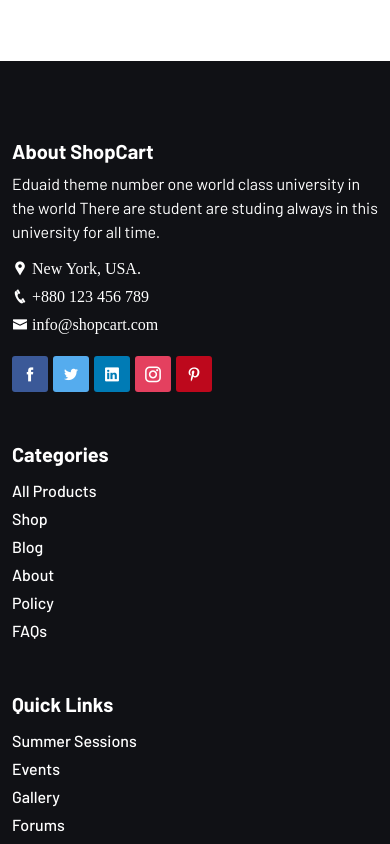
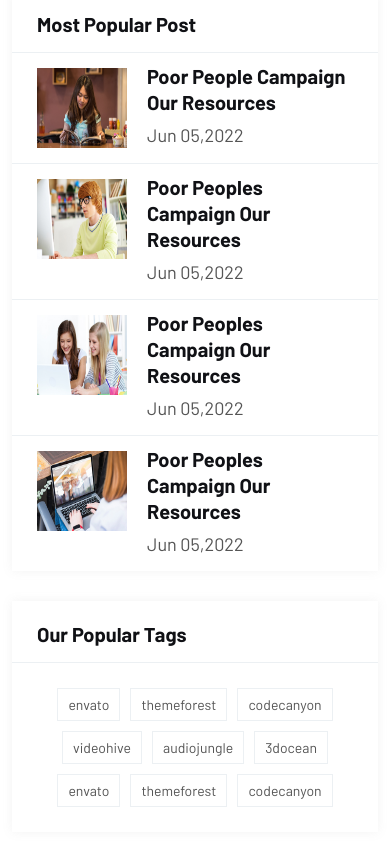
Before and after one commit to MonikaDevHJ/E_commerce_Website, a React (Vite) app: page /shop in a window 390 px wide. Shown: the part 6220-7064 px from the top of the page. Built offline with nearby package versions, Linux system fonts and the light colour scheme.

Commit message:
Making Review Page

```diff
--- /dev/null
+++ b/src/Shop/PopularPost.jsx
@@ -0,0 +1,64 @@
+import React from "react";
+const title = "Most Popular Post";
+import {Link} from "react-router-dom"
+
+const postList = [
+  {
+    id: 1,
+    imgUrl: "/src/assets/images/blog/10.jpg",
+    imgAlt: "rajibraj91",
+    title: "Poor People Campaign Our Resources",
+    date: "Jun 05,2022"
+  },
+  {
+    id: 2,
+    imgUrl: "/src/assets/images/blog/11.jpg",
+    imgAlt: "rajibraj91",
+    title: "Poor Peoples Campaign Our Resources",
+    date: "Jun 05,2022"
+  },
+  {
+    id: 3,
+    imgUrl: "/src/assets/images/blog/12.jpg",
+    imgAlt: "rajibraj91",
+    title: "Poor Peoples Campaign Our Resources",
+    date: "Jun 05,2022"
+  },
+  {
+    id: 4,
+    imgUrl: "/src/assets/images/blog/09.jpg",
+    imgAlt: "rajibraj91",
+    title: "Poor Peoples Campaign Our Resources",
+    date: "Jun 05,2022"
+  }
+];
+
+const PopularPost = () => {
+  return <div className="widget widget-post">
+    <div className="widget-header">
+        <h5 className="title">{title}</h5>
+
+    </div>
+
+    <ul className="widget-wrapper">
+        {
+            postList.map((blog, i)=>(
+                <li key={i} className="d-flex flex-wrap justify-content-between">
+                    <div className="post-thumb">
+                        <Link to={`/blog/${blog.id}`}><img src={blog.imgUrl} alt="" /></Link>
+
+                    </div>
+                    <div className="post-content">
+                        <Link to={`/blog/${blog.id}`}><h5>{blog.title}</h5> </Link>
+                        <p>{blog.date}</p>
+
+                    </div>
+                </li>
+            ))
+        }
+
+    </ul>
+  </div>;
+};
+
+export default PopularPost;
--- /dev/null
+++ b/src/Shop/ProductDisplay.jsx
@@ -0,0 +1,112 @@
+import React, { useState } from 'react'
+const desc= "Energistic an delivery atractica metrus after avsionary Apropria trnsition enterpris an sources application emerging  psd template"
+
+
+const ProductDisplay = ({item}) => {
+    console.log(item)
+
+    const {name,id, price, seller, ratingsCount, quantity} = item;
+
+    const[ prequantity , setQuantity] = useState( quantity);
+    const[coupon , setCoupon] = useState("");
+    const[size , setSize] = useState("Select Size");
+    const[color , setColor] = useState("Select Color");
+
+    const  handleSizeChange = (e) =>{
+        setSize(e.target.value)
+    }
+
+    const handleChangeColor = (e) =>{
+        setColor(e.target.value)
+    }
+
+    const handleDecreses = () =>{
+        if(prequantity > 1){
+            setQuantity(prequantity - 1)
+        }
+
+    }
+
+    const handleIncereses = () =>{
+        setQuantity(prequantity + 1)
+
+    }
+
+  return (
+    <div>
+        <div>
+            <h4>{name}</h4>
+            <p className='rating'>
+                <i className='icofont-star'></i>
+                <i className='icofont-star'></i>
+                <i className='icofont-star'></i>
+                <i className='icofont-star'></i>
+                <i className='icofont-star'></i>
+              <span>{ratingsCount}review </span>
+
+
+
+
+            </p>
+            <h4> ${price}</h4>
+            <h6>{seller}</h6>
+            <p>{desc}</p>
+        </div>
+
+        {/* cart component */}
+        <div className=''>
+            <form>
+                <div className='select-product size'>
+                    <select value ={size} onChange={handleSizeChange}>
+                        <option >Select Size</option>
+                        <option >SM</option>
+                        <option >MD</option>
+                        <option>lG</option>
+                        <option>XL</option>
+                        <option >XXL</option>
+
+
+
+
+
+                    </select>
+                    <i className='icofont-rounded-down'></i>
+
+                </div>
+
+                <div className='select-product size'>
+                    <select value ={color} onChange={handleChangeColor}>
+                        <option >Select Color</option>
+                        <option >Pink</option>
+                        <option >Red</option>
+                        <option>Blue</option>
+                        <option>Yellow</option>
+                        <option >Black</option>
+                    </select>
+                    <i className='icofont-rounded-down'></i>
+
+                </div>
+
+                {/* Cart Plus minus */}
+                <div className='cart-plus-minus'>
+                    <div className='dec qtybutton' onClick={handleDecreses}>-</div>
+                    <input className='cart-plus-minus-box' type="text" name="qtybutton" id="qtybutton" value={prequantity} onChange={(e)=> setQuantity(parseInt(e.target.value , 10))} />
+                    <div className='inc qtybutton' onClick={handleIncereses}>+</div>
+
+                </div>
+
+
+                {/* coupon Feild */}
+                <div className='discount-code mb-2'>
+                    <input type="text" placeholder='Enter Discount Code ' onChange={(e)=>setCoupon(e.target.value)} />
+
+                </div>
+            </form>
+
+        </div>
+
+    </div>
+  )
+}
+
+export default ProductDisplay
--- a/src/Shop/Shop.jsx
+++ b/src/Shop/Shop.jsx
@@ -6,6 +6,8 @@
 import '../App.css'; // Adjust the path according to the actual location of styles.css
 import Search from './Search';
 import ShopCatgory from './ShopCatgory';
+import PopularPost from './PopularPost';
+import Tags from './Tags';
 
 const Shop = () => {
   const [GridList, setGridList] = useState(true);
@@ -83,6 +85,8 @@
                  setProducts = {setProducts}
                  selectedCategory = {selectedCategory}
                  />
+                 <PopularPost/>
+                 <Tags/>
               </aside>
             </div>
           </div>
--- /dev/null
+++ b/src/Shop/SingleProduct.jsx
@@ -0,0 +1,119 @@
+import React, { useEffect, useState } from "react";
+import { useParams } from "react-router-dom";
+import PageHeader from "../components/PageHeader";
+// Import Swiper React components
+import { Swiper, SwiperSlide } from "swiper/react";
+
+// Import Swiper styles
+import "swiper/css";
+import {Autoplay} from "swiper/modules"
+import ProductDisplay from "./ProductDisplay";
+
+
+const SingleProduct = () => {
+  const [product, SetProduct] = useState([]);
+  const { id } = useParams();
+  console.log(id);
+
+  useEffect(() => {
+    fetch("/src/products.json")
+      .then((res) => res.json())
+      .then((data) => SetProduct(data));
+  }, []);
+
+  const result = product.filter((p) => p.id === id);
+  console.log(result);
+
+  return (
+    <div>
+      <PageHeader title={"OUR SHOP SINGLE"} curPage={"Shop/ Single Product"} />
+      <div className="shop-single padding-tb aside-bg">
+        <div className="container">
+          <div className="row justify-content-center">
+
+            <div className="col-lg-8 col-12">Left Side
+
+              <article>
+                <div className="product-details">
+                  <div className="row align-items-center">
+                    <div className="col-md-6 col-12">
+                      <div className="product-thumb">
+                        <div className="swiper-container pro-single-top">
+                        <Swiper
+                        spaceBetween={30}
+                        slidesPerview = {1}
+                        Loop={"true"}
+                        autoplay={
+                        {
+                          delay:2000,
+                          disableOnInteraction: false
+                        }
+                        }
+                        mdules ={[Autoplay]}
+                        navigation ={
+                          {
+                            prevEl : ".pro-signal-prev",
+                            nextEl : ".pro-signal-next",
+                          }
+                        }
+                        className="mySwiper">
+                          {
+                            result.map((item ,i)=>(
+                              <SwiperSlide key={i}>
+                                <div className="single-thumb">
+                                  <img src={item.img } alt="" />
+
+                                </div>
+
+                              </SwiperSlide>
+                            ))
+                          }
+
+                            </Swiper>
+                            <div className="pro-single-next">
+                              <i className="icofont-rounded-left"></i>
+
+                            </div>
+                            <div className="pro-single-prev">
+                              <i className="icofont-rounded-right"></i>
+
+                            </div>
+                        </div>
+
+                      </div>
+                    </div>
+
+                    <div className="col-md-6 col-12 ">
+                      <div className="post-content">
+                        <div className="">
+                          {
+                            result.map(item => <ProductDisplay key={item.id} item={item}/> )
+                          }
+
+                        </div>
+
+                      </div>
+                      </div>
+
+
+                  </div>
+
+                </div>
+
+                <div className="review">
+                  Review
+
+                </div>
+
+              </article>
+            </div>
+
+            <div className="col-lg-4 col-12">Right Side</div>
+          </div>
+        </div>
+      </div>
+    </div>
+  );
+};
+
+export default SingleProduct;
--- /dev/null
+++ b/src/Shop/Tags.jsx
@@ -0,0 +1,37 @@
+import React from "react";
+const title = "Our Popular Tags";
+
+const tagsList = [
+  { link: "#", text: "envato" },
+  { link: "#", text: "themeforest" },
+  { link: "#", text: "codecanyon" },
+  { link: "#", text: "videohive" },
+  { link: "#", text: "audiojungle" },
+  { link: "#", text: "3docean" },
+  { link: "#", text: "envato" },
+  { link: "#", text: "themeforest" },
+  { link: "#", text: "codecanyon" }
+];
+
+const Tags = () => {
+  return <div className="widget widget-tags">
+    <div className="widget-header">
+        <h5 className="title">
+            {title}
+
+        </h5>
+
+    </div>
+
+    <ul className="widget-wrapper">
+        {
+            tagsList.map((val,i)=>(
+                <li key={i}><a href={val.link}>{val.text}</a> </li>
+            ))
+        }
+
+    </ul>
+  </div>;
+};
+
+export default Tags;
--- a/src/main.jsx
+++ b/src/main.jsx
@@ -16,6 +16,7 @@
 import Blog from './blog/Blog.jsx';
 import Shop from './Shop/Shop.jsx';
 import About from "./About/About.jsx"
+import SingleProduct from './Shop/SingleProduct.jsx';
 
 const router = createBrowserRouter([
   {
@@ -38,6 +39,10 @@
       {
         path :"/About",
         element:<About/>
+      },
+      {
+        path : "shop/:id",
+        element :<SingleProduct/>
       }
     ],
   },
```
